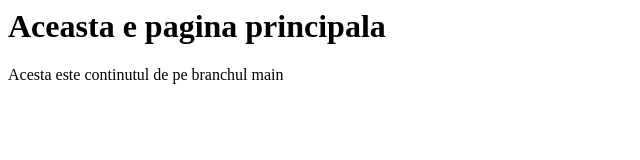
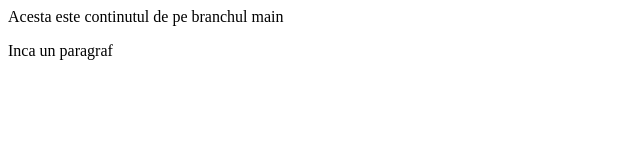
Before and after one commit to tutor-fs1/tutorial, a plain HTML site: page index.html in a window 1280 px wide. Shown: the whole page, without its empty margins (0-640 px from the left). Drawn offline with Linux system fonts and the light colour scheme.

Commit message:
Schimbat index html

```diff
--- a/index.html
+++ b/index.html
@@ -1,2 +1,2 @@
-<h1>Aceasta e pagina principala</h1>
 <p>Acesta este continutul de pe branchul main</p>
+<p>Inca un paragraf</p>
```
